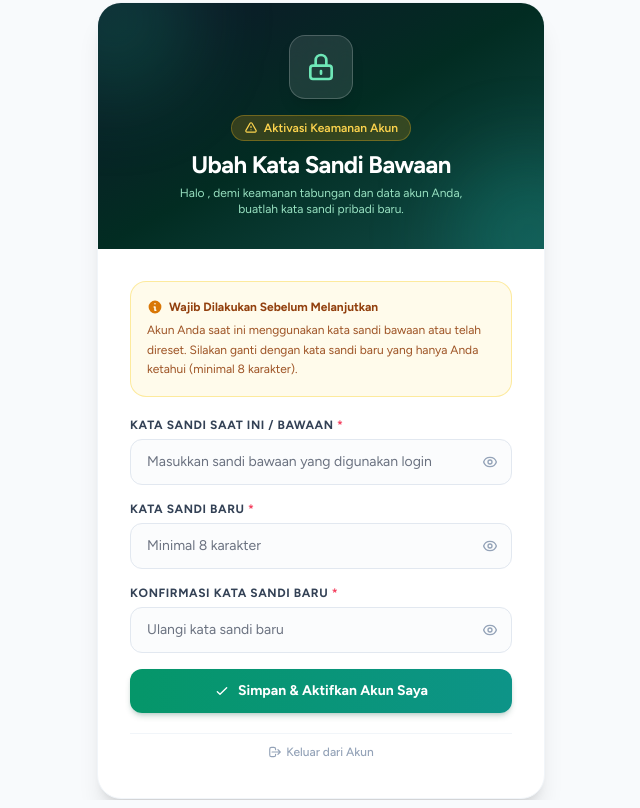
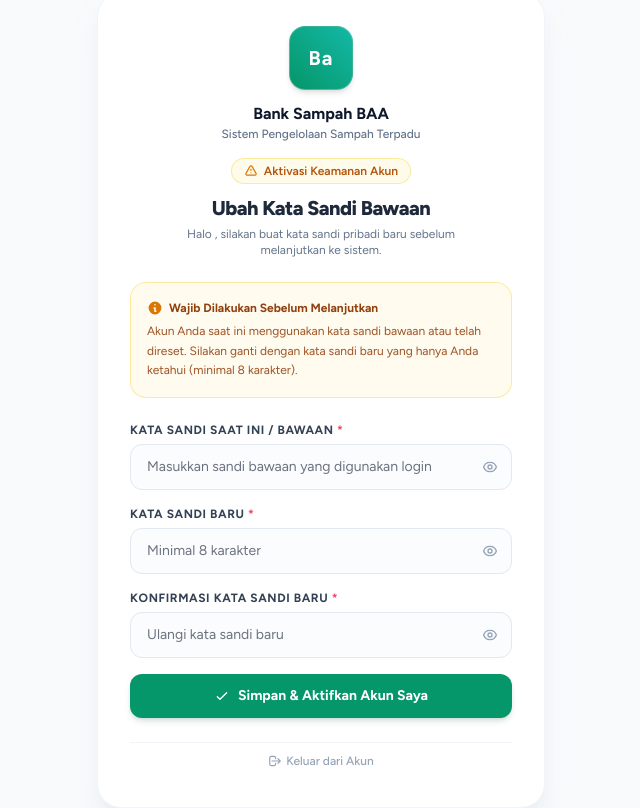
Before and after one commit to theydoet666/banksampah-laravel, a Laravel app: template resources/views/auth/first-login-change-password.blade.php in a window 1280 px wide. Shown: the whole page, without its empty margins (319-959 px from the left). Run offline with Laravel 12, Linux system fonts and the light colour scheme; the template is opened without the code that fills it, so the values that code supplies are empty; data comes from the database, SQL or seed files in the repository; style sheets or scripts are compiled from the project's sources; some libraries are stand-ins or nearby versions.

Commit message:
style(auth): use dynamic uploaded system logo and branding on first login change password page

```diff
--- a/resources/views/auth/first-login-change-password.blade.php
+++ b/resources/views/auth/first-login-change-password.blade.php
@@ -5,7 +5,7 @@
     <meta name="viewport" content="width=device-width, initial-scale=1">
     <meta name="csrf-token" content="{{ csrf_token() }}">
 
-    <title>Wajib Ubah Kata Sandi | {{ appSetting('nama_bank_sampah', 'Bank Sampah BAA') }}</title>
+    <title>Ubah Kata Sandi Bawaan | {{ appSetting('nama_bank_sampah', 'Bank Sampah BAA') }}</title>
 
     <x-favicon />
 
@@ -18,41 +18,46 @@
 </head>
 <body class="font-sans antialiased text-slate-800 h-full selection:bg-emerald-500 selection:text-white bg-slate-50 flex items-center justify-center p-4 sm:p-6">
 
-    <div class="max-w-md w-full bg-white rounded-3xl shadow-xl border border-slate-100 overflow-hidden"
+    <div class="max-w-md w-full bg-white rounded-3xl shadow-xl shadow-slate-200/50 border border-slate-100 p-6 sm:p-8 space-y-6"
          x-data="{ showCurrent: false, showNew: false, showConfirm: false }">
 
-        <!-- Header Visual & Keamanan -->
-        <div class="bg-gradient-to-br from-slate-900 via-emerald-950 to-teal-900 p-6 sm:p-8 text-white text-center relative overflow-hidden">
-            <!-- Decorative Lights -->
-            <div class="absolute -top-16 -left-16 w-40 h-40 bg-emerald-500/20 rounded-full blur-2xl pointer-events-none"></div>
-            <div class="absolute -bottom-16 -right-16 w-40 h-40 bg-teal-500/20 rounded-full blur-2xl pointer-events-none"></div>
+        <!-- Header Branding: Logo Sistem yang Diunggah -->
+        <div class="flex flex-col items-center text-center">
+            @if(appSetting('logo'))
+                <div class="p-2 bg-white rounded-2xl shadow-sm border border-slate-100 mb-3.5 inline-flex items-center justify-center">
+                    <img src="{{ asset('storage/' . appSetting('logo')) }}"
+                         alt="{{ appSetting('nama_bank_sampah', 'Bank Sampah BAA') }}"
+                         class="w-16 h-16 object-contain rounded-xl">
+                </div>
+            @else
+                <div class="w-16 h-16 rounded-2xl bg-gradient-to-tr from-emerald-600 to-teal-500 flex items-center justify-center text-white shadow-md font-bold text-xl tracking-wider mb-3.5 border border-white/20">
+                    {{ substr(appSetting('nama_bank_sampah', 'BS'), 0, 2) }}
+                </div>
+            @endif
 
-            <div class="relative z-10 flex flex-col items-center">
-                <div class="w-16 h-16 rounded-2xl bg-white/10 backdrop-blur-md p-2.5 border border-white/20 shadow-lg flex items-center justify-center mb-4 text-emerald-300">
-                    <svg class="w-8 h-8" fill="none" stroke="currentColor" viewBox="0 0 24 24">
-                        <path stroke-linecap="round" stroke-linejoin="round" stroke-width="2" d="M12 15v2m-6 4h12a2 2 0 002-2v-6a2 2 0 00-2-2H6a2 2 0 00-2 2v6a2 2 0 002 2zm10-10V7a4 4 0 00-8 0v4h8z"/>
-                    </svg>
-                </div>
+            <h1 class="text-base font-bold text-slate-900 leading-tight">
+                {{ appSetting('nama_bank_sampah', 'Bank Sampah BAA') }}
+            </h1>
+            <p class="text-xs text-slate-500 font-medium mt-0.5">
+                {{ appSetting('tagline', 'Sistem Pengelolaan Sampah Terpadu') }}
+            </p>
 
-                <div class="inline-flex items-center gap-1.5 px-3 py-1 rounded-full bg-amber-500/20 border border-amber-400/30 text-amber-300 text-xs font-semibold mb-2">
-                    <svg class="w-3.5 h-3.5" fill="none" stroke="currentColor" viewBox="0 0 24 24"><path stroke-linecap="round" stroke-linejoin="round" stroke-width="2" d="M12 9v2m0 4h.01m-6.938 4h13.856c1.54 0 2.502-1.667 1.732-3L13.732 4c-.77-1.333-2.694-1.333-3.464 0L3.34 16c-.77 1.333.192 3 1.732 3z"/></svg>
+            <!-- Badge Aktivasi Keamanan Akun -->
+            <div class="inline-flex items-center gap-1.5 px-3 py-1 rounded-full bg-amber-50 border border-amber-200/80 text-amber-700 text-xs font-semibold mt-4">
+                <svg class="w-3.5 h-3.5 text-amber-600" fill="none" stroke="currentColor" viewBox="0 0 24 24"><path stroke-linecap="round" stroke-linejoin="round" stroke-width="2" d="M12 9v2m0 4h.01m-6.938 4h13.856c1.54 0 2.502-1.667 1.732-3L13.732 4c-.77-1.333-2.694-1.333-3.464 0L3.34 16c-.77 1.333.192 3 1.732 3z"/></svg>
                 Aktivasi Keamanan Akun
             </div>
 
-                <h1 class="text-xl sm:text-2xl font-bold tracking-tight text-white mb-1">
+            <h2 class="text-xl font-extrabold text-slate-800 tracking-tight mt-2.5">
                 Ubah Kata Sandi Bawaan
-                </h1>
-                <p class="text-xs text-emerald-200/90 max-w-xs">
-                    Halo <strong class="text-white">{{ $user->name }}</strong>, demi keamanan tabungan dan data akun Anda, buatlah kata sandi pribadi baru.
+            </h2>
+            <p class="text-xs text-slate-500 mt-1 max-w-xs">
+                Halo <strong class="text-slate-800">{{ $user->name }}</strong>, silakan buat kata sandi pribadi baru sebelum melanjutkan ke sistem.
             </p>
         </div>
-        </div>
 
-        <!-- Formulir Input -->
-        <div class="p-6 sm:p-8 space-y-5">
-
-            <!-- Alert Edukasi -->
-            <div class="p-4 rounded-2xl bg-amber-50 border border-amber-200/80 text-amber-900 text-xs leading-relaxed space-y-1">
+        <!-- Alert Edukasi Wajib Ganti Password -->
+        <div class="p-4 rounded-2xl bg-amber-50/80 border border-amber-200/80 text-amber-900 text-xs leading-relaxed space-y-1">
             <div class="font-bold flex items-center gap-1.5 text-amber-800">
                 <svg class="w-4 h-4 shrink-0 text-amber-600" fill="currentColor" viewBox="0 0 20 20"><path fill-rule="evenodd" d="M18 10a8 8 0 11-16 0 8 8 0 0116 0zm-7-4a1 1 0 11-2 0 1 1 0 012 0zM9 9a1 1 0 000 2v3a1 1 0 001 1h1a1 1 0 100-2v-3a1 1 0 00-1-1H9z" clip-rule="evenodd"/></svg>
                 Wajib Dilakukan Sebelum Melanjutkan
@@ -77,6 +82,7 @@
             </div>
         @endif
 
+        <!-- Formulir Input -->
         <form method="POST" action="{{ route('password.first_login.update') }}" class="space-y-4">
             @csrf
 
@@ -146,9 +152,9 @@
                 </div>
             </div>
 
-                <!-- Tombol Submit -->
+            <!-- Tombol Simpan -->
             <button type="submit"
-                        class="w-full mt-2 py-3 px-4 rounded-xl bg-gradient-to-r from-emerald-600 to-teal-600 hover:from-emerald-700 hover:to-teal-700 text-white font-bold text-sm shadow-md shadow-emerald-900/20 hover:shadow-lg transition-all flex items-center justify-center gap-2">
+                    class="w-full mt-2 py-3 px-4 rounded-xl bg-emerald-600 hover:bg-emerald-700 active:bg-emerald-800 text-white font-bold text-sm shadow-md shadow-emerald-900/15 hover:shadow-lg transition-all flex items-center justify-center gap-2">
                 <svg class="w-4 h-4" fill="none" stroke="currentColor" viewBox="0 0 24 24"><path stroke-linecap="round" stroke-linejoin="round" stroke-width="2" d="M5 13l4 4L19 7"/></svg>
                 Simpan & Aktifkan Akun Saya
             </button>
@@ -165,7 +171,6 @@
             </form>
         </div>
     </div>
-    </div>
 
 </body>
 </html>
```
Lines whose indentation alone changed are shown as unchanged.
